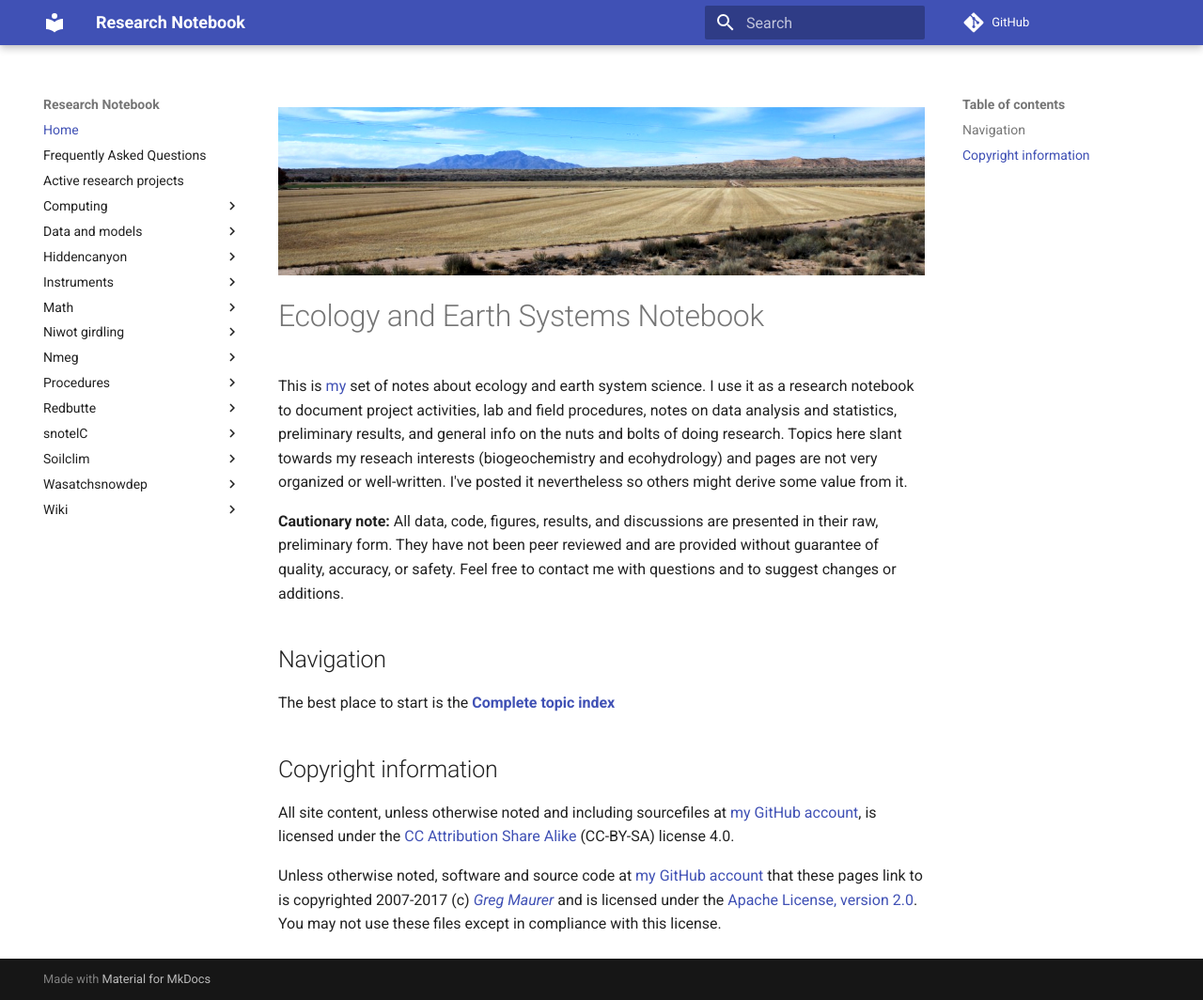
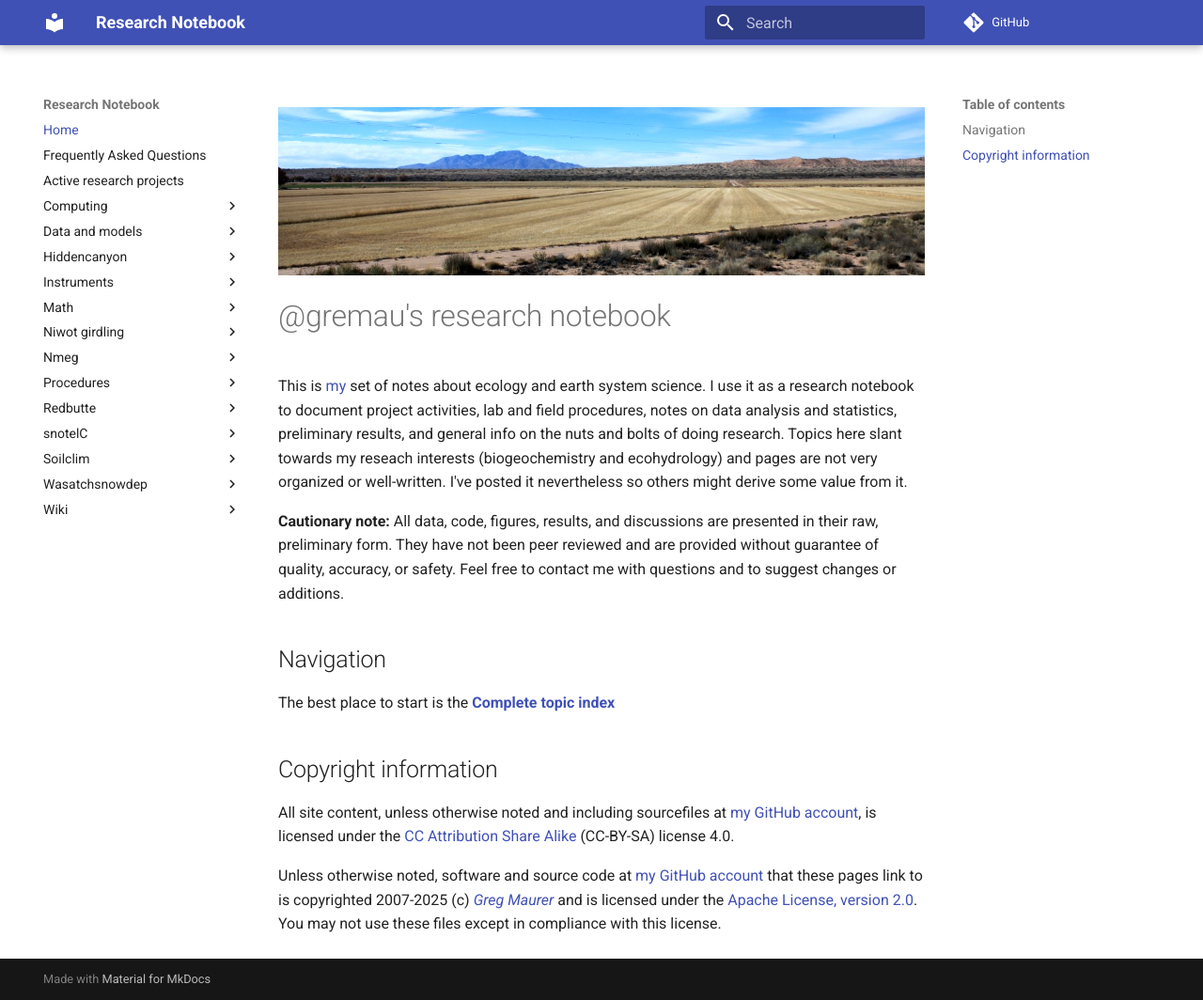
Before and after one commit to gremau/EarthSciNotebook, an MkDocs documentation site: the page built from docs/index.md, in a window 1280 px wide and 1064 px high. Shown: the whole window at 94% size. Built offline with MkDocs 1.6.1 and Material for MkDocs 9.7.7, drawn with Linux system fonts in a browser that asks for light colours; comment, search, counter and statistics services are not loaded.

Commit message:
minor updates to index

```diff
--- a/docs/index.md
+++ b/docs/index.md
@@ -1,6 +1,6 @@
 ![Somewhere in New Mexico](media/bosqueapache.jpg)
 
-# Ecology and Earth Systems Notebook
+# @gremau's research notebook
 
 This is [my](http://greg.pronghorns.net) set of notes about ecology and earth system science. I use it as a research notebook to document project activities, lab and field procedures, notes on data analysis and statistics, preliminary results, and general info on the nuts and bolts of doing research. Topics here slant towards my reseach interests (biogeochemistry and ecohydrology) and pages are not very organized or well-written. I've posted it nevertheless so others might derive some value from it.
 
@@ -14,4 +14,4 @@ The best place to start is the **[Complete topic index](topicindex.md)**
 
 All site content, unless otherwise noted and including sourcefiles at [my GitHub account](http://github.com/gremau/EarthSciNotebook), is licensed under the [CC Attribution Share Alike](http://creativecommons.org/licenses/by-sa/4.0) (CC-BY-SA) license 4.0.
 
-Unless otherwise noted, software and source code at [my GitHub account](http://github.com/gremau/) that these pages link to is copyrighted 2007-2017 (c) *[Greg Maurer](mailto:greg@pronghorns.net)* and is licensed under the [Apache License, version 2.0](http://www.apache.org/licenses/LICENSE-2.0). You may not use these files except in compliance with this license.
+Unless otherwise noted, software and source code at [my GitHub account](http://github.com/gremau/) that these pages link to is copyrighted 2007-2025 (c) *[Greg Maurer](mailto:greg@pronghorns.net)* and is licensed under the [Apache License, version 2.0](http://www.apache.org/licenses/LICENSE-2.0). You may not use these files except in compliance with this license.
--- a/mkdocs.yml
+++ b/mkdocs.yml
@@ -7,6 +7,6 @@ site_author: Gregory E. Maurer
 #    - Sites: 'sites/SitesIndex.md'
 theme:
   name: material
-repo_url: https://github.com/gremau/EarthSciNotebook/
-site_url: https://greg.pronghorns.net/EarthSciNotebook/
+repo_url: https://github.com/gremau/EarthSciNotebook
+site_url: https://greg.pronghorns.net/EarthSciNotebook
 edit_uri: edit/main/docs/
```
